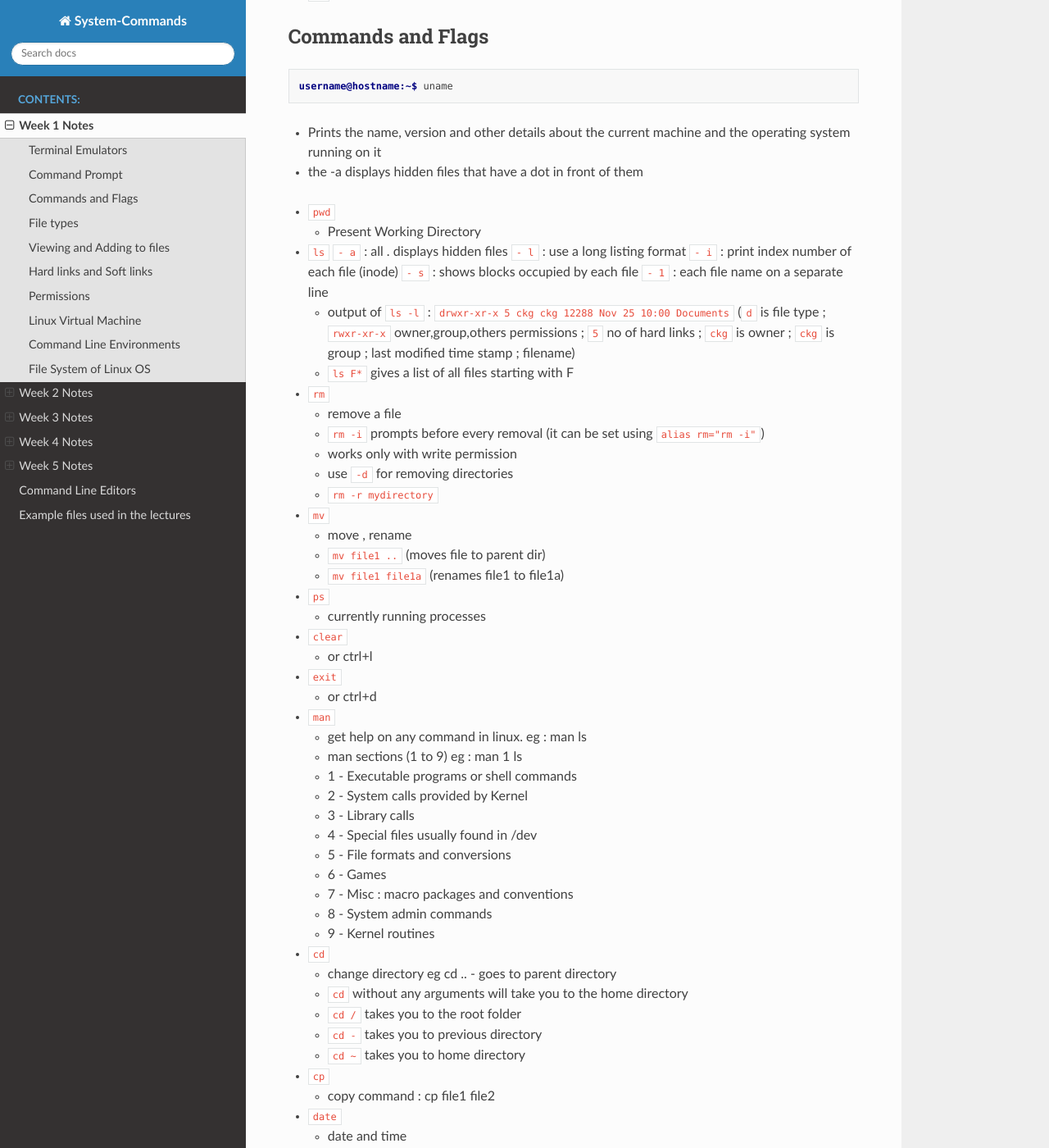
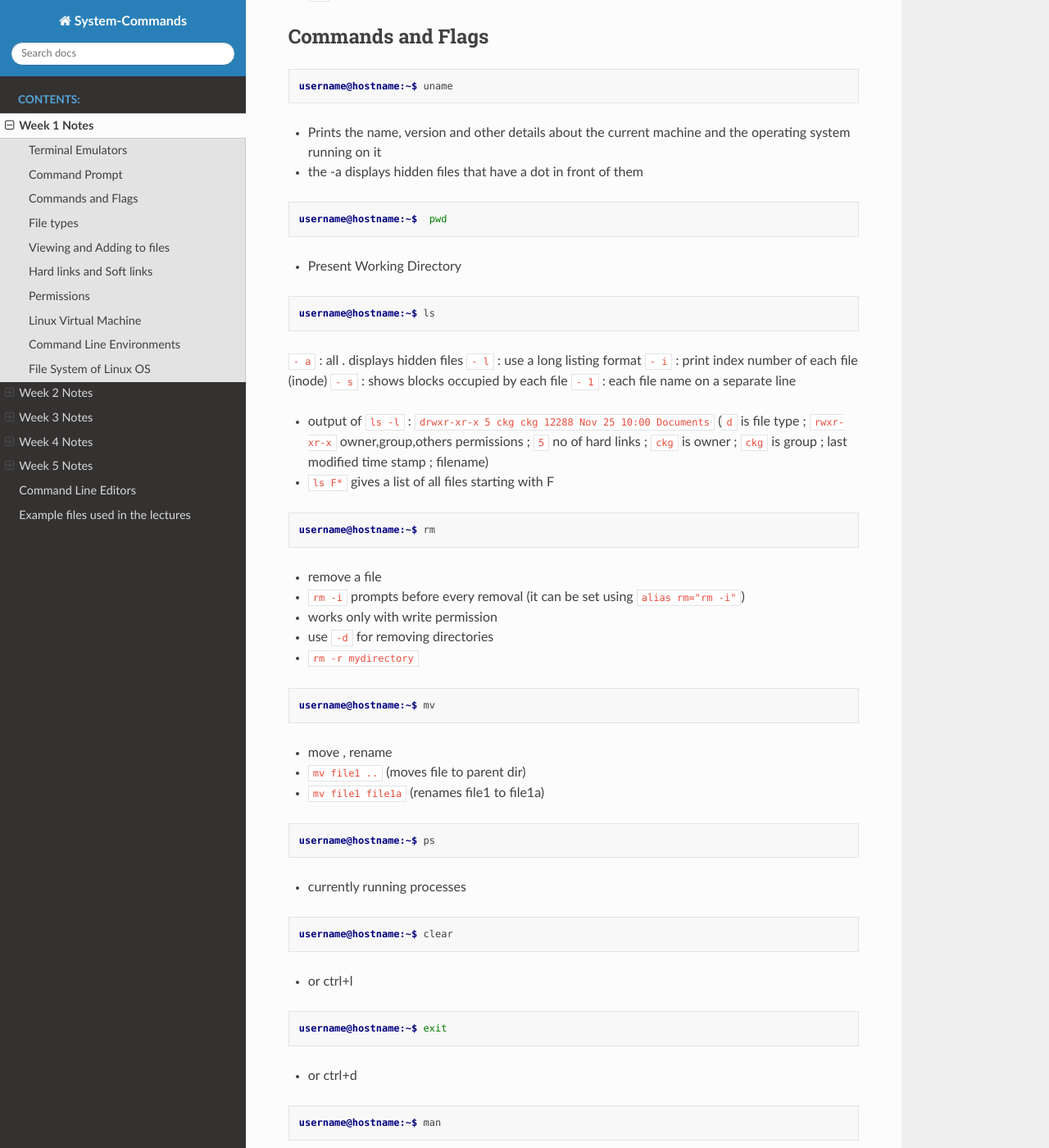
Before and after one commit to shriaviator/SysCommBook, a Sphinx documentation site: the page built from docs/source/Week1.md, in a window 1280 px wide and 1400 px high, scrolled down 480 px. Shown: the whole window at 82% size. Built offline with Sphinx 7.4.7 and the Read the Docs theme 2.0.0, drawn with Linux system fonts in a browser that asks for light colours; some of the changed text lies outside the part shown.

Commit message:
week 1 modified with console manually

````diff
--- a/docs/source/Week1.md
+++ b/docs/source/Week1.md
@@ -19,9 +19,13 @@ username@hostname:~$ uname
 ```
   - Prints the name, version and other details about the current machine and the operating system running on it
   - the -a displays hidden files that have a dot in front of them
-* `pwd`
+```console
+username@hostname:~$  pwd
+```
   - Present Working Directory
-* `ls`
+```console
+username@hostname:~$ ls
+```
   `- a` : all . displays hidden files
   `- l` : use a long listing format
   `- i` : print index number of each file (inode)
@@ -29,23 +33,41 @@ username@hostname:~$ uname
   `- 1` : each file name on a separate line
   - output of `ls -l` : `drwxr-xr-x 5 ckg ckg 12288 Nov 25 10:00 Documents` (`d` is file type ; `rwxr-xr-x` owner,group,others permissions ; `5` no of hard links ; `ckg` is owner ; `ckg` is group ; last modified time stamp ; filename)
   - `ls F*` gives a list of all files starting with F
-* `rm`
+
+```console
+username@hostname:~$ rm
+```
   - remove a file
   - `rm -i` prompts before every removal (it can be set using `alias rm="rm -i"`)
   - works only with write permission
   - use `-d` for removing directories
   - `rm -r mydirectory`
-* `mv`
+```console
+username@hostname:~$ mv
+```
   - move , rename
   - `mv file1 ..` (moves file to parent dir)
   - `mv file1 file1a` (renames file1 to file1a)
-* `ps`
+```console
+username@hostname:~$ ps
+```
+
+
   - currently running processes
-* `clear`
+```console
+username@hostname:~$ clear
+```
+
+
   - or ctrl+l
-* `exit`
-  - or ctrl+d
-* `man`
+```console
+username@hostname:~$ exit
+```
+ - or ctrl+d
+```console
+username@hostname:~$ man
+```
+
   - get help on any command in linux. eg : man ls
   - man sections (1 to 9) eg : man 1 ls
   - 1 - Executable programs or shell commands
@@ -57,50 +79,92 @@ username@hostname:~$ uname
   - 7 - Misc : macro packages and conventions
   - 8 - System admin commands
   - 9 - Kernel routines
-* `cd`
+```console
+username@hostname:~$ cd
+```
+
+
   - change directory eg cd .. - goes to parent directory
   - `cd` without any arguments will take you to the home directory
   - `cd /` takes you to the root folder
   - `cd -` takes you to previous directory
   - `cd ~` takes you to home directory
-* `cp`
+```console
+username@hostname:~$ cp
+```
+
   - copy command : cp file1 file2
-* `date`
+```console
+username@hostname:~$ date
+```
   - date and time
   - `date -R` gives in RFC 5322 standard (used for email communications)
-* `cal`
+```console
+username@hostname:~$ cal
+```
+
   - calendar of a month
   - eg : `cal aug 1947`
   - `ncal` gives calendar in flipped orientation
-* `free`
+```console
+username@hostname:~$ free
+```
   - memory statistics
   - use `h` flag to make it human readable
-* `groups`
-  - groups to which a user belongs
-* `file`
+
+```console
+username@hostname:~$ groups
+```
+
+*   - groups to which a user belongs
+
+```console
+username@hostname:~$ file
+```
+
   - what type of file
   - `-f` allows you to pass a file in which file names are separated by lines (ls -1 > files.txt; file -f files.txt)
   - `file *`  will give a list of file name and types directly
-* `mkdir`
+
+```console
+username@hostname:~$ mkdir
+```
   - create a directory
   - default permissions (umask)
-* `touch`
+```console
+username@hostname:~$ touch
+```
   - used to change the last modified timestamp of a file
   - also used to create empty files
-* `chmod`
+```console
+username@hostname:~$  chmod
+```
   - `chmod 777 file.txt`
   - `chmod g-w file.txt` (removes write permissions from the group)
   - `chmod o-x file.txt` (removes executable permission from others)
   - `chmod u-r file.txt` (removes read permission from owner)
-* `whoami`
+
+```console
+username@hostname:~$whoami
+```
+
   - prints username
-* `less`
+```console
+username@hostname:~$ less
+```
+
   - allows you to read a file page by page
-* `ln`
+```console
+username@hostname:~$  ln
+```
   - used to create a hard link or a symbolic link (symlink) to an existing file or directory
   - `s` flag is used to create a soft link
   - usage : `ln file1 file2` ; `ln -s file1 file2`
-* `cat`
+
+```console
+username@hostname:~$ cat
+```
+
   - stands for concatinate
   - allows you to view the contents of a single file or multiple files (gets concatinated)
 ### File types
````
